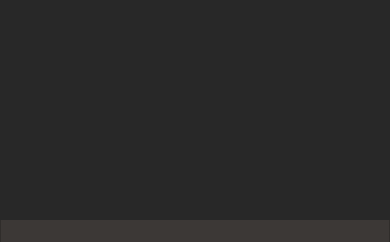
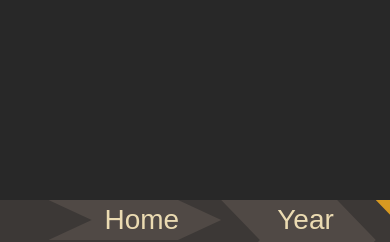
Before and after one commit to gvelchuru/Honors, a PHP site: page /year2.html in a window 390 px wide. Shown: the part 2205-2447 px from the top of the page. Run offline with PHP 8.4, Linux system fonts and the light colour scheme; some web fonts are replaced.

Commit message:
made everything responsive

```diff
--- a/gruvbox-dark.css
+++ b/gruvbox-dark.css
@@ -106,27 +105,30 @@ blockquote:after {
 }
 
 .navbar {
-  font-size: 16px;
-  font-family: "Fura Code", sans-serif;
   background-color: #3c3836;
-  border: 1px solid rgba(0, 0, 0, 0.2);
-  border-radius: 0;
-  padding-top: 8px;
   padding-bottom: 0;
   margin-bottom: 0;
   position: fixed;
-  bottom: 0px;
-  right: 0px;
-  left: 0px;
+    bottom: 0;
+    right: 0;
+    left: 0;
   padding-top: 0;
   border-top-width: 0;
   border-bottom-width: 0;
-  min-height: 22px;
+    height: 3em;
+    display: flex;
+    justify-content: left;
+    align-items: center;
+    min-height: 0;
 }
 
 .main-nav {
   list-style-type: none;
-  display: none;
+    display: flex;
+    margin-right: 20em;
+    flex-direction: row;
+    justify-content: flex-start;
+    height: 3em;
 }
 
 .nav-links,
@@ -137,34 +139,20 @@ blockquote:after {
 
 .main-nav li {
   text-align: center;
-  margin: 15px auto;
-}
-
-.logo {
-  display: inline-block;
-  font-size: 22px;
-  margin-top: 10px;
-  margin-left: 20px;
-}
-
-.navbar-toggle {
-  position: absolute;
-  top: 10px;
-  right: 20px;
-  cursor: pointer;
-  color: rgba(255, 255, 255, 0.8);
-  font-size: 24px;
 }
 
 ul li a.nav-links, ul li a.currPage {
+    font-family: "Fura Code", sans-serif;
   display: block;
-  padding-left: 20px;
-  padding-right: 15px;
-  margin-left: 0;
-  margin-right: 0;
+    padding: 0 1.5em 0 2em;
     color: #ebdbb2;
   -webkit-clip-path: polygon(75% 0%, 100% 50%, 75% 100%, 0% 100%, 25% 50%, 0% 0%);
   clip-path: polygon(75% 0%, 100% 50%, 75% 100%, 0% 100%, 25% 50%, 0% 0%);
+    font-size: 2em;
+}
+
+ul {
+    margin: 0;
 }
 
 ul li a.currPage {
--- a/gruvbox-dark.scss
+++ b/gruvbox-dark.scss
@@ -151,28 +150,30 @@ blockquote:after {
 }
 
 .navbar {
-  font-size: 16px;
-  font-family: "Fura Code", sans-serif;
-  //background-image: linear-gradient(260deg, #2376ae 0%, #c16ecf 100%);
   background-color: $gb-dm-bg1;
-  border: 1px solid rgba(0, 0, 0, 0.2);
-  border-radius: 0;
-  padding-top: 8px;
   padding-bottom: 0;
   margin-bottom: 0;
   position: fixed;
-  bottom: 0px;
-  right: 0px;
-  left: 0px;
+  bottom: 0;
+  right: 0;
+  left: 0;
   padding-top: 0;
   border-top-width: 0;
   border-bottom-width: 0;
-  min-height: 22px;
+  height: 3em;
+  display: flex;
+  justify-content: left;
+  align-items: center;
+  min-height: 0;
 }
 
 .main-nav {
   list-style-type: none;
-  display: none;
+  display: flex;
+  margin-right: 20em;
+  flex-direction: row;
+  justify-content: flex-start;
+  height: 3em;
 }
 
 .nav-links,
@@ -183,34 +184,20 @@ blockquote:after {
 
 .main-nav li {
   text-align: center;
-  margin: 15px auto;
-}
-
-.logo {
-  display: inline-block;
-  font-size: 22px;
-  margin-top: 10px;
-  margin-left: 20px;
-}
-
-.navbar-toggle {
-  position: absolute;
-  top: 10px;
-  right: 20px;
-  cursor: pointer;
-  color: rgba(255, 255, 255, 0.8);
-  font-size: 24px;
 }
 
 %list-shared {
+  font-family: "Fura Code", sans-serif;
   display: block;
-  padding-left: 20px;
-  padding-right: 15px;
-  margin-left: 0;
-  margin-right: 0;
+  padding: 0 1.5em 0 2em;
   color: $gb-dm-fg1;
   -webkit-clip-path: polygon(75% 0%, 100% 50%, 75% 100%, 0% 100%, 25% 50%, 0% 0%);
   clip-path: polygon(75% 0%, 100% 50%, 75% 100%, 0% 100%, 25% 50%, 0% 0%);
+  font-size: 2em;
+}
+
+ul {
+  margin: 0;
 }
 
 ul li a.currPage {
--- a/index.html
+++ b/index.html
@@ -17,9 +17,8 @@
     <div class="section">
         <div class="slide">
             <div class="container-fluid text-center">
-                <img alt="Me" class="img-responsive img-rounded" height="(1225/2072) * 250" src="cherry_cut.png"
-                     style="display:inline"
-                     width="250">
+                <img alt="Me" class="img-responsive img-rounded" src="cherry_cut.png"
+                     style="display:inline" width="10%">
                 <blockquote cite="Ayn Rand">
                     <p class="thick">
                         If you do not know, the thing is not to be afraid, but to learn.</p>
```
Also changed, not shown: other parts of gruvbox-dark.css (+17 -54 lines), other parts of gruvbox-dark.scss (+16 -65 lines), year1.html (+71 -48 lines), year2.html (+22 -15 lines), year3.html (+7 -7 lines), 1 other file.
